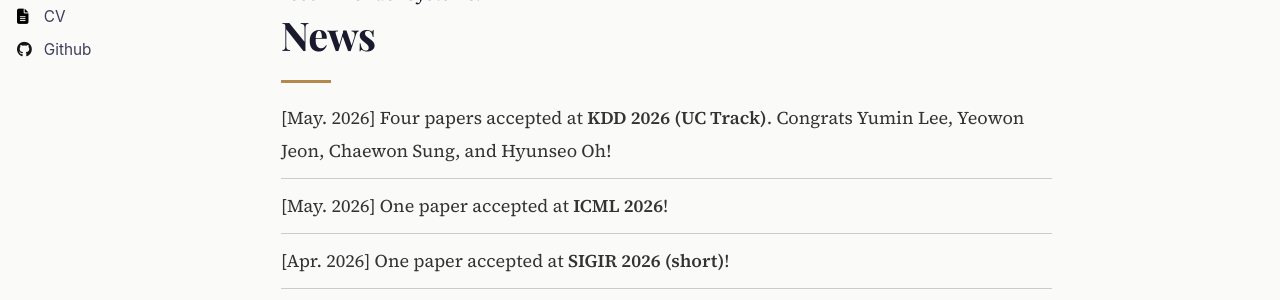
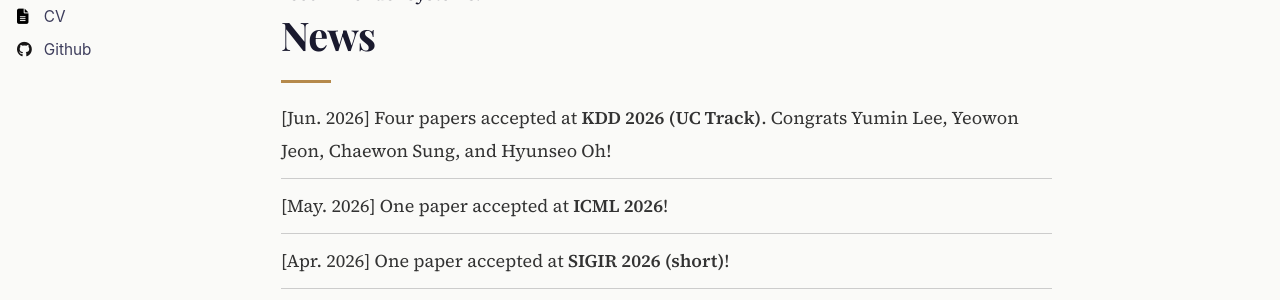
Before and after one commit to ChoiYoonHyuk/ChoiYoonHyuk.github.io, a Jekyll site: the page built from _pages/about.md, in a window 1280 px wide and 1346 px high. Shown: the part 480-780 px from the top of the window. Built offline with Jekyll 4.4.1, drawn with Linux system fonts in a browser that asks for light colours; some web fonts are replaced.

Commit message:
Update news.yml

```diff
--- a/_data/news.yml
+++ b/_data/news.yml
@@ -1,4 +1,4 @@
-- date: "May. 2026"
+- date: "Jun. 2026"
   text: "Four papers accepted at **KDD 2026 (UC Track)**. Congrats Yumin Lee, Yeowon Jeon, Chaewon Sung, and Hyunseo Oh!"
 
 - date: "May. 2026"
```
